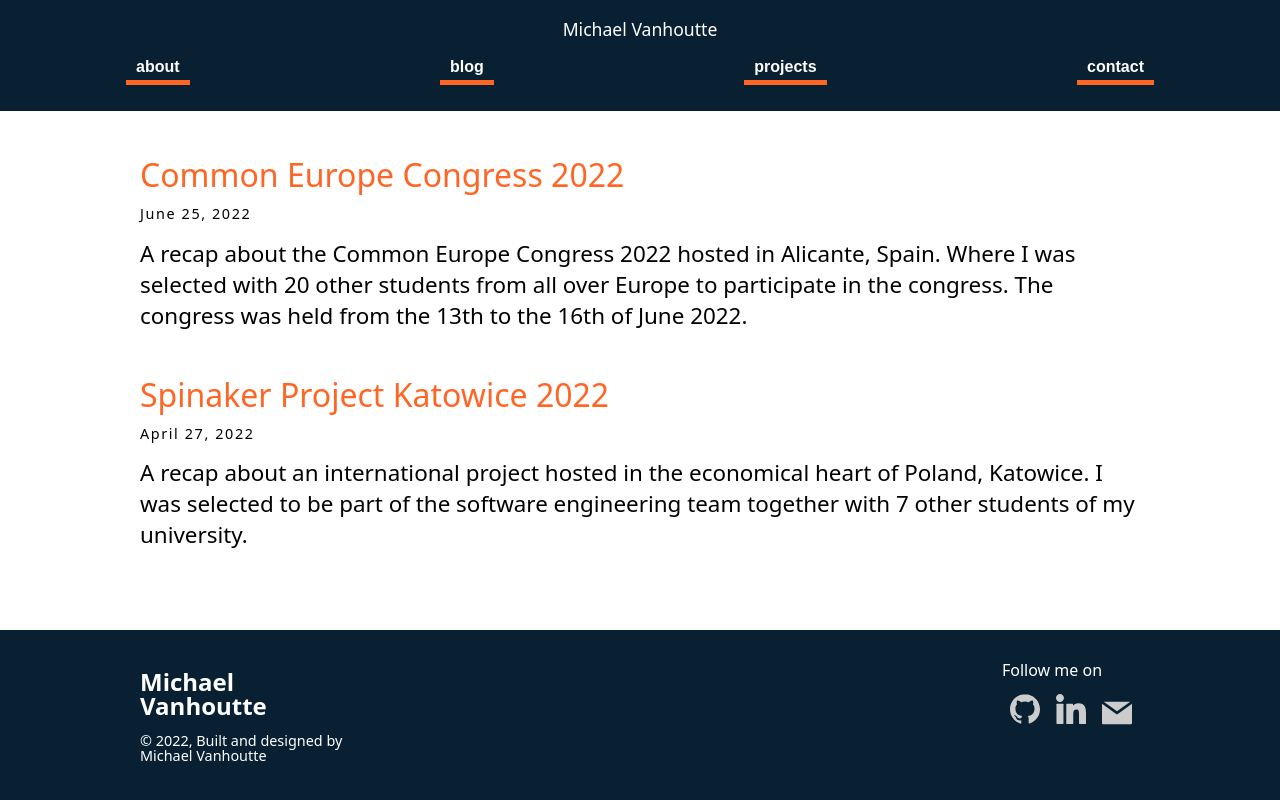
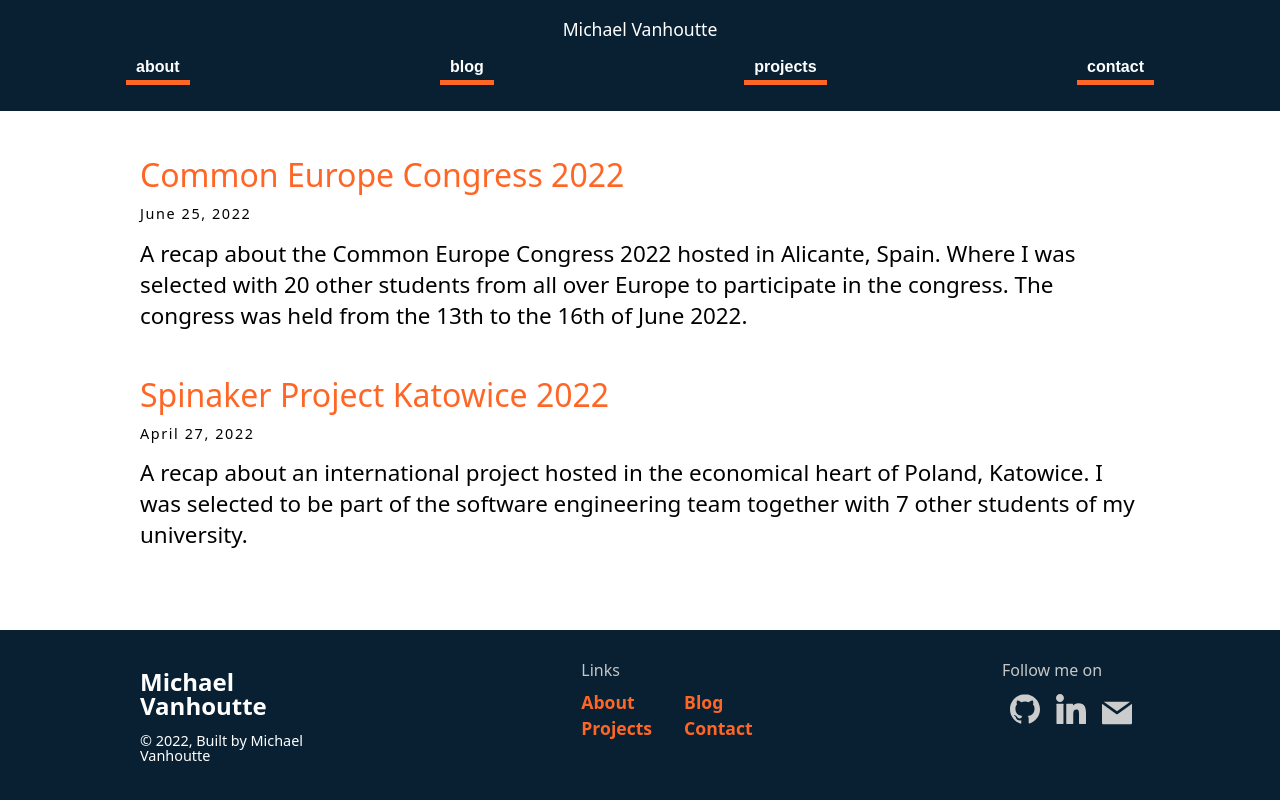
Before and after one commit to MichaelVanhoutte1/Portfolio, a Next.js app: page /blog in a window 1280 px wide. Shown: the top 800 px of the page. Built offline with nearby package versions, Linux system fonts and the light colour scheme.

Commit message:
updated footer to add links to bottom

```diff
--- a/components/featured-blogposts/styles.ts
+++ b/components/featured-blogposts/styles.ts
@@ -4,14 +4,14 @@ import { colors } from "../../styles/variables.styled";
 export const MainDiv = styled.div`
     display: flex;
     flex-direction: column;
-    width: 1028px;
+    width: 1000px;
     margin: 0 auto;
 `;
 
 export const BlogPostDiv = styled.div`
     display: flex;
     flex-direction: row;
-    width: 1028px;
+    width: 1000px;
     justify-content: space-between;
 `;
 
--- a/components/footer/index.tsx
+++ b/components/footer/index.tsx
@@ -1,3 +1,4 @@
+import Link from "next/link";
 import SocialIcon from "../user-interface/social-icon";
 import {
     Text,
@@ -8,6 +9,10 @@ import {
     SocialsDiv,
     FooterDiv,
     ContentDiv,
+    LinksDiv,
+    LinkColumn,
+    LinkText,
+    LinkContent
 } from "./styles";
 
 const FooterComponent = () => {
@@ -16,10 +21,31 @@ const FooterComponent = () => {
             <FooterDiv>
                 <ContentDiv>
                     <CopyrightDiv>
-                        <Name>Michael</Name>
-                        <Name>Vanhoutte</Name>
-                        <Copyright>© 2022, Built and designed by Michael Vanhoutte</Copyright>
+                    <Link href="/#about"><Name>Michael</Name></Link>
+                    <Link href="/#about"><Name>Vanhoutte</Name></Link>
+                        <Copyright>© 2022, Built by Michael Vanhoutte</Copyright>
                     </CopyrightDiv>
+                    <LinksDiv>
+                        <Text>Links</Text>
+                        <LinkContent>
+                            <LinkColumn>
+                                <Link href="/about">
+                                    <LinkText>About</LinkText>
+                                </Link>
+                                <Link href="/#projects">
+                                    <LinkText>Projects</LinkText>
+                                </Link>
+                            </LinkColumn>
+                            <LinkColumn>
+                                <Link href="/blog">
+                                    <LinkText>Blog</LinkText>
+                                </Link>
+                                <Link href="/#contact">
+                                    <LinkText>Contact</LinkText>
+                                </Link>
+                            </LinkColumn>
+                        </LinkContent>
+                    </LinksDiv>
                     <SocialsDiv>
                         <Text>Follow me on</Text>
                         <SocialIconsDiv>
--- a/components/footer/styles.ts
+++ b/components/footer/styles.ts
@@ -5,6 +5,8 @@ export const CopyrightDiv = styled.div``;
 export const Name = styled.h2`
     font-size: 1.5rem;
     font-weight: 700;
+    cursor: pointer;
+    width: fit-content;
     :first-of-type {
         margin-top: 2.5rem;
     }
@@ -17,16 +19,46 @@ export const Copyright = styled.p`
 export const SocialsDiv = styled.div`
     margin: 2rem 0;
 `;
-export const Text = styled.p``;
+export const Text = styled.p`
+    color: ${colors.lightgray};
+    font-weight: 500;
+`;
 export const SocialIconsDiv = styled.div`
     display: flex;
     align-items: center;
     margin-top: 1rem;
 `;
 
+export const LinksDiv = styled.div`
+    display: flex;
+    flex-direction: column;
+    margin: 2rem 0;
+`;
+
+export const LinkColumn = styled.div`
+    display: flex;
+    flex-direction: column;
+    margin-right: 2rem;
+`;
+
+export const LinkContent = styled.div`
+    display: flex;
+    align-items: left;
+    margin-top: .5rem;
+    flex-direction: row;
+`;
+
+export const LinkText = styled.p`
+    color: ${colors.secondary};
+    font-weight: 700;
+    font-size: 1.1rem;
+    margin: 0.5rem 0 0 0;
+    cursor: pointer;
+`;
+
 export const FooterDiv = styled.div`
     background-color: ${colors.primary};
-    height: 18rem;
+    height: 27rem;
     color: ${colors.primaryText};
     padding: 0 2rem;
     @media (min-width: ${breakpoints.sm}) {
--- a/styles/variables.styled.ts
+++ b/styles/variables.styled.ts
@@ -7,16 +7,9 @@ export const breakpoints = {
     xxl: `1400px;`,
 };
 
-export const colors1 = {
-    primary: `#06283D`,
-    primaryText: `#DFF6FF`,
-    lightgray: `#f5f5f5`,
-    secondary: `#47B5FF`,
-}
-
 export const colors = {
     primary: `#082032`,
     primaryText: `#fff`,
-    lightgray: `#f5f5f5`,
+    lightgray: `rgb(199, 199, 199)`,
     secondary: `#FF6625`,
 }
```
